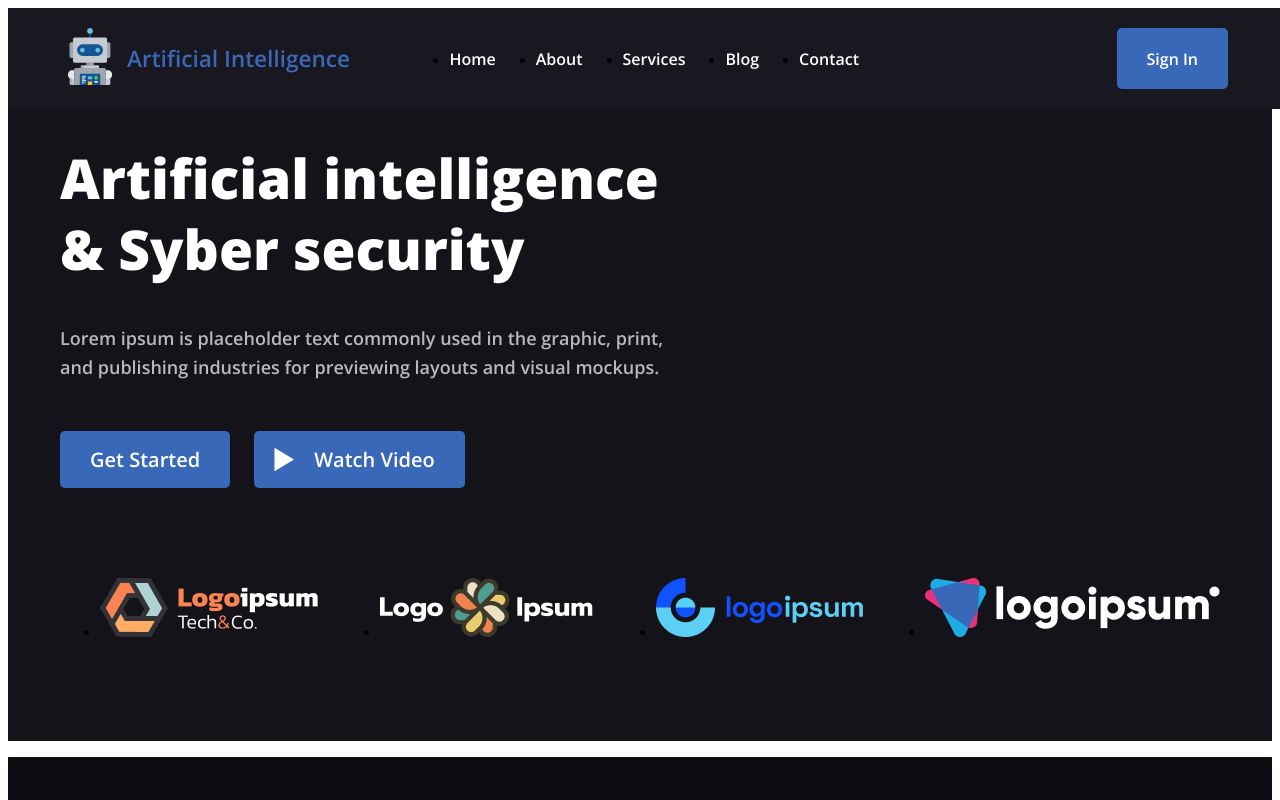
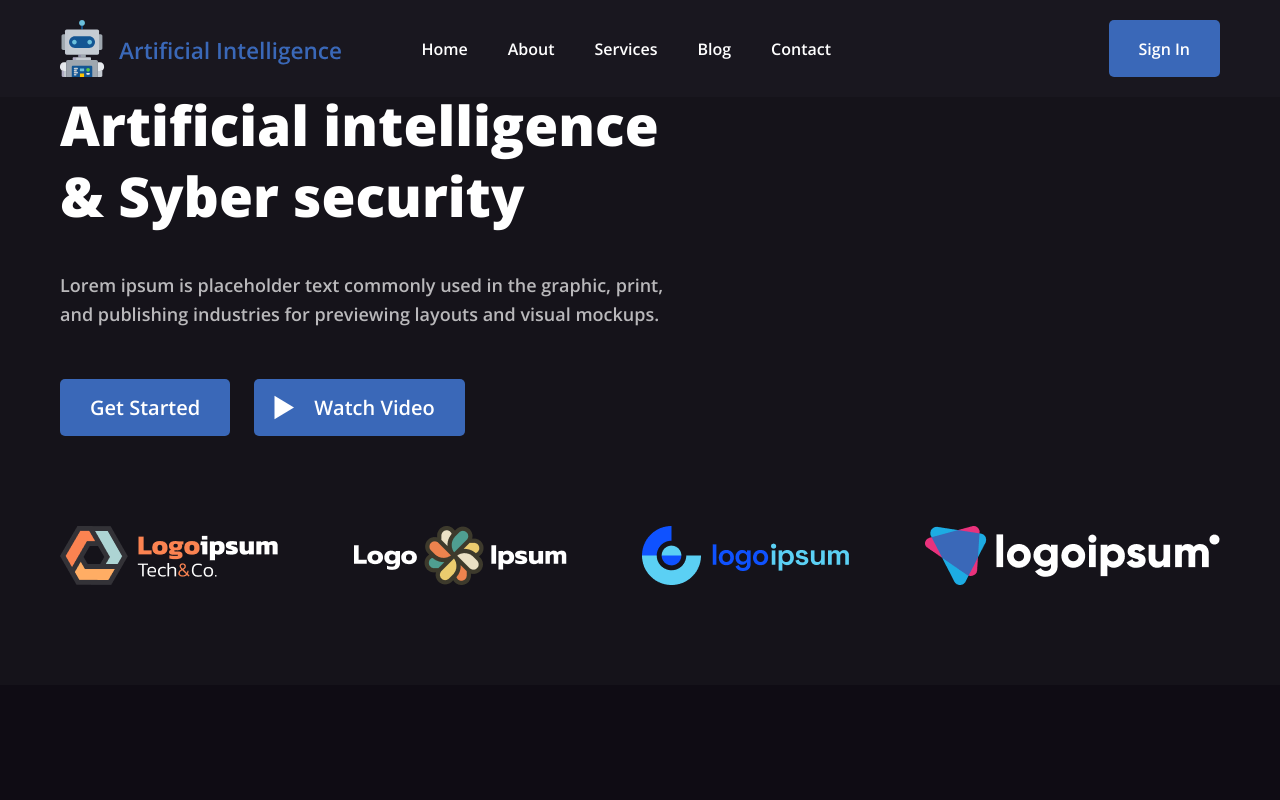
Before and after one commit to denisRyazanov/Third__site_example, a plain HTML site: page index.html in a window 1280 px wide. Shown: the top 800 px of the page. Drawn offline with nearby package versions, Linux system fonts and the light colour scheme.

Commit message:
15_3_2024

```diff
--- a/index.html
+++ b/index.html
@@ -7,7 +7,7 @@
     <meta name="msapplication-TileColor" content="#da532c">
     <meta name="theme-color" content="#ffffff">
     <title>Artificial intelligence</title>
-    <link rel="stylesheet" href="./css/style.css">
+    <link rel="stylesheet" href="./css/reset.css">
     <link rel="stylesheet" href="./css/style-min.css">
     <link rel="stylesheet" type="text/css" href="slick/slick.css">
     <link rel="stylesheet" type="text/css" href="slick/slick-theme.css">
```
